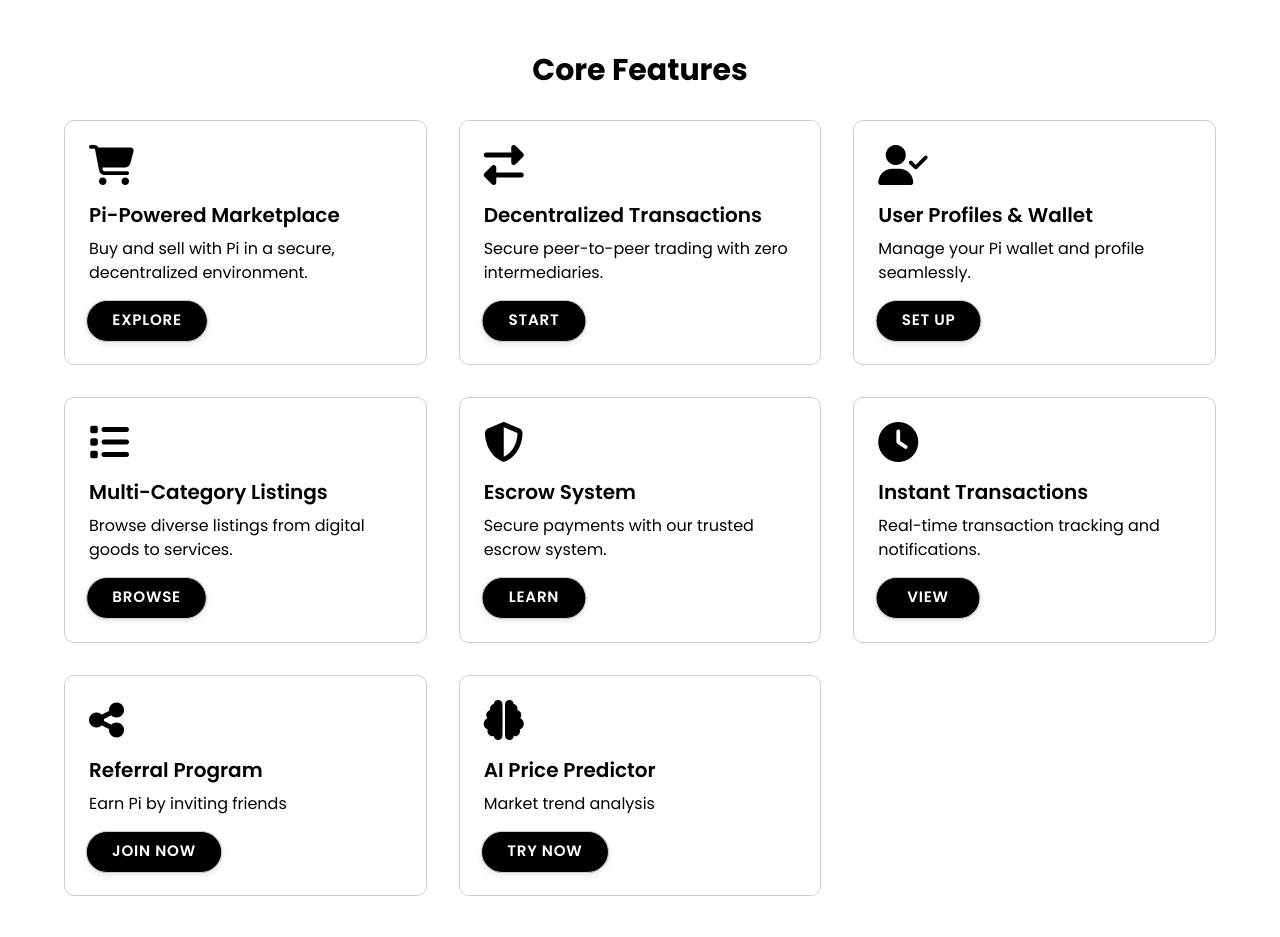
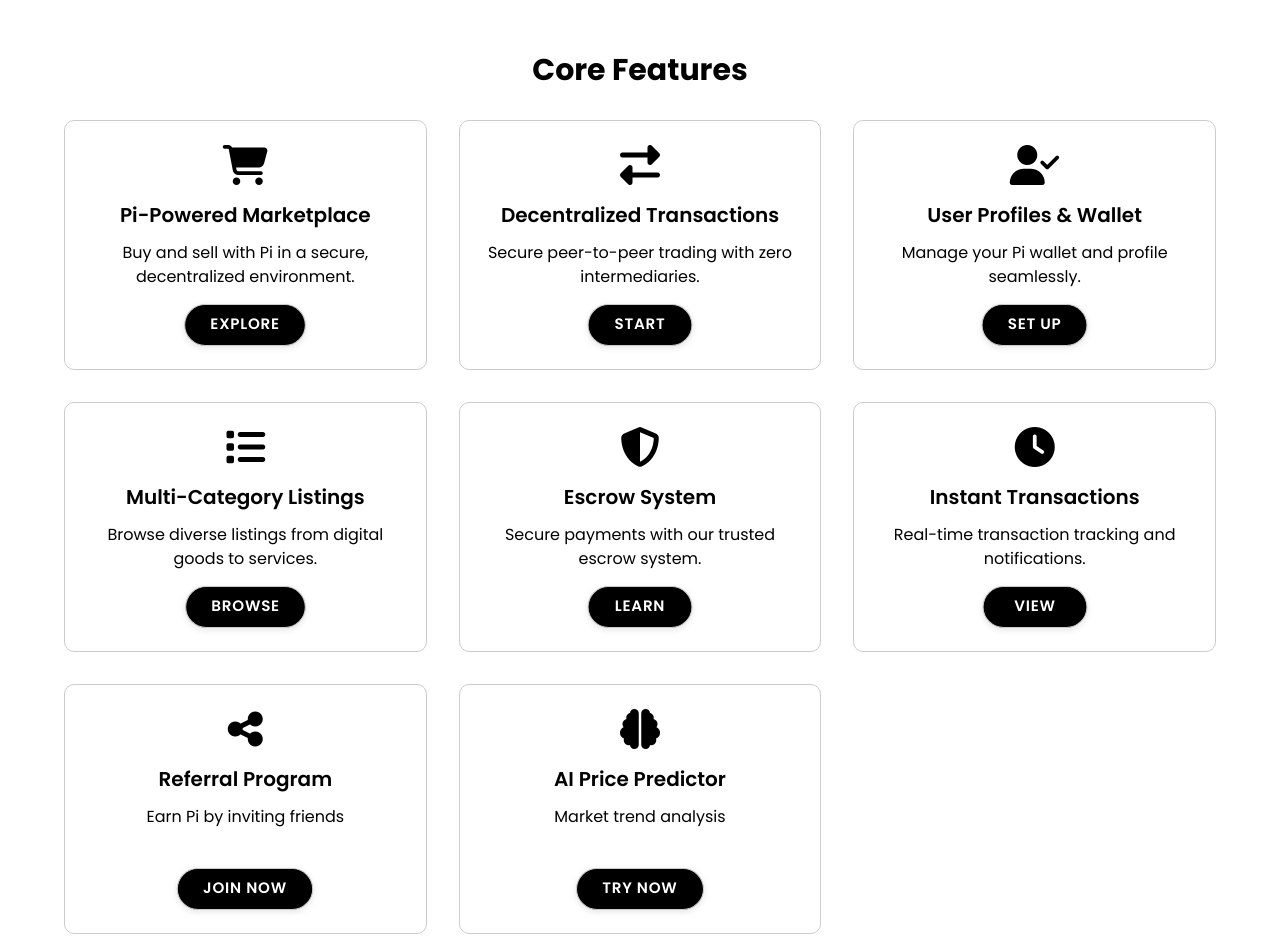
Before and after one commit to TruthWebDev1/test, a plain HTML site: page index.html in a window 1280 px wide. Shown: the part 2520-3457 px from the top of the page. Drawn offline with nearby package versions, Linux system fonts and the light colour scheme; animation ran at ten frames a second; a script that the page names is missing.

Commit message:
Update index.html

```diff
--- a/index.html
+++ b/index.html
@@ -339,11 +339,42 @@
         padding: 1.5rem;
         transition: transform 0.3s ease, box-shadow 0.3s ease;
         animation: slideInCard 0.5s ease-out forwards;
+        display: flex;
+        flex-direction: column;
+        align-items: center;
+        justify-content: space-between;
+        text-align: center;
+        min-height: 250px;
       }
-      .card:hover { transform: translateY(-10px) rotate(2deg); box-shadow: 0 8px 15px rgba(0, 0, 0, 0.3); }
+      .card:hover {
+        transform: translateY(-10px) rotate(2deg);
+        box-shadow: 0 8px 15px rgba(0, 0, 0, 0.3);
+      }
+      .card i {
+        font-size: 2.5rem;
+        margin-bottom: 1rem;
+        color: var(--primary-color);
+        transition: transform 0.3s ease;
+      }
+      .card:hover i {
+        transform: scale(1.1);
+      }
+      .card h3 {
+        font-size: 1.25rem;
+        font-weight: 600;
+        margin-bottom: 0.75rem;
+      }
+      .card p {
+        font-size: 1rem;
+        margin-bottom: 1rem;
+        flex-grow: 1;
+      }
+      .card .btn {
+        margin-top: auto;
+        width: auto;
+        padding: 0.5rem 1.5rem;
+      }
       @keyframes slideInCard { from { opacity: 0; transform: translateY(20px); } to { opacity: 1; transform: translateY(0); } }
-      .card i { font-size: 2.5rem; margin-bottom: 1rem; color: var(--primary-color); transition: transform 0.3s ease; }
-      .card:hover i { transform: scale(1.1); }
       .feed-container { max-width: 600px; margin: 0 auto; }
       .feed-item { padding: 1rem; border-bottom: 1px solid var(--highlight-color); transition: background 0.2s ease, transform 0.3s ease; }
       .feed-item:hover { background: rgba(204, 204, 204, 0.1); transform: scale(1.01); }
@@ -762,7 +793,7 @@
                 <div class="card"><i class="fas fa-users"></i><h3 class="text-xl font-semibold mb-2">Community Update</h3><p>New forum features.</p><a href="community.html#update" class="btn">Read</a></div>
             </div>
         </section>
- <section id="pitrack" class="py-16 px-4 bg-[var(--primary-color)] text-[var(--text-color)]">
+        <section id="pitrack" class="py-16 px-4 bg-[var(--primary-color)] text-[var(--text-color)]">
             <h2 class="section-title text-3xl font-bold text-center mb-8">Pi Track</h2>
             <div class="grid grid-cols-1 sm:grid-cols-2 lg:grid-cols-3 gap-8 max-w-6xl mx-auto">
                 <div class="card bg-[var(--secondary-color)] text-[var(--primary-color)]"><i class="fas fa-chart-bar"></i><h3 class="text-xl font-semibold mb-2">Track Your Pi</h3><p>Monitor wallet activity.</p><a href="pitrack.html#wallet" class="btn">View</a></div>
@@ -770,7 +801,6 @@
                 <div class="card bg-[var(--secondary-color)] text-[var(--primary-color)]"><i class="fas fa-tachometer-alt"></i><h3 class="text-xl font-semibold mb-2">Ecosystem Metrics</h3><p>Pi usage trends.</p><a href="pitrack.html#metrics" class="btn">Stats</a></div>
             </div>
         </section>
-
         <section id="pitrade" class="py-16 px-4">
             <h2 class="section-title text-3xl font-bold text-center mb-8">Pi Trade</h2>
             <div class="grid grid-cols-1 sm:grid-cols-2 lg:grid-cols-3 gap-8 max-w-6xl mx-auto">
@@ -779,7 +809,6 @@
                 <div class="card"><i class="fas fa-exchange-alt"></i><h3 class="text-xl font-semibold mb-2">Trade Dashboard</h3><p>Manage trades.</p><a href="pitrade.html#dashboard" class="btn">Open</a></div>
             </div>
         </section>
-
         <section id="referral-program" class="py-16 px-4">
             <h2 class="section-title text-3xl font-bold text-center mb-8">Referral Program</h2>
             <div class="grid grid-cols-1 sm:grid-cols-2 lg:grid-cols-3 gap-8 max-w-6xl mx-auto">
@@ -788,7 +817,6 @@
                 <div class="card"><i class="fas fa-share-alt"></i><h3 class="text-xl font-semibold mb-2">Share Easily</h3><p>Use your unique link to invite.</p><a href="referral-program.html#share" class="btn">Get Link</a></div>
             </div>
         </section>
-
         <section id="content" class="py-16 px-4 bg-[var(--primary-color)] text-[var(--text-color)]">
             <h2 class="section-title text-3xl font-bold text-center mb-8">Content</h2>
             <div class="grid grid-cols-1 sm:grid-cols-2 gap-8 max-w-6xl mx-auto">
@@ -796,32 +824,14 @@
                 <div class="card bg-[var(--secondary-color)] text-[var(--primary-color)]"><i class="fas fa-newspaper"></i><h3 class="text-xl font-semibold mb-2">Latest News</h3><p>Fresh Pi updates.</p><a href="truthweb-news.html" class="btn">Read</a></div>
             </div>
         </section>
-
-         <!-- New TruthWeb Stream Section -->
         <section id="truthweb-stream" class="py-16 px-4">
             <h2 class="section-title text-3xl font-bold text-center mb-8">TruthWeb Stream</h2>
             <div class="grid grid-cols-1 sm:grid-cols-2 lg:grid-cols-3 gap-8 max-w-6xl mx-auto">
-                <div class="card">
-                    <i class="fas fa-video"></i>
-                    <h3 class="text-xl font-semibold mb-2">Live Streaming</h3>
-                    <p>Go live and share your content with Pioneers worldwide.</p>
-                    <a href="stream.html" class="btn">Start Streaming</a>
-                </div>
-                <div class="card">
-                    <i class="fas fa-gift"></i>
-                    <h3 class="text-xl font-semibold mb-2">Sticker Support</h3>
-                    <p>Earn Pi from followers buying and sending stickers.</p>
-                    <a href="streamstickers.html" class="btn">Learn More</a>
-                </div>
-                <div class="card">
-                    <i class="fas fa-coins"></i>
-                    <h3 class="text-xl font-semibold mb-2">Monetize</h3>
-                    <p>Convert sticker purchases into Pi tokens instantly.</p>
-                    <a href="streammonetize.html" class="btn">Get Started</a>
-                </div>
+                <div class="card"><i class="fas fa-video"></i><h3 class="text-xl font-semibold mb-2">Live Streaming</h3><p>Go live and share your content with Pioneers worldwide.</p><a href="stream.html" class="btn">Start Streaming</a></div>
+                <div class="card"><i class="fas fa-gift"></i><h3 class="text-xl font-semibold mb-2">Sticker Support</h3><p>Earn Pi from followers buying and sending stickers.</p><a href="streamstickers.html" class="btn">Learn More</a></div>
+                <div class="card"><i class="fas fa-coins"></i><h3 class="text-xl font-semibold mb-2">Monetize</h3><p>Convert sticker purchases into Pi tokens instantly.</p><a href="streammonetize.html" class="btn">Get Started</a></div>
             </div>
         </section>
-
         <section id="coming-soon" class="py-16 px-4">
             <h2 class="section-title text-3xl font-bold text-center mb-8">Coming Soon</h2>
             <div class="grid grid-cols-1 sm:grid-cols-2 lg:grid-cols-4 gap-8 max-w-6xl mx-auto">
@@ -830,10 +840,8 @@
                 <div class="card"><i class="fas fa-gavel"></i><h3 class="text-xl font-semibold mb-2">Dispute Resolution</h3><p>Community-driven.</p><a href="future.html#disputes" class="btn">Update</a></div>
                 <div class="card"><i class="fas fa-coins"></i><h3 class="text-xl font-semibold mb-2">Pi Staking</h3><p>Earn rewards.</p><a href="future.html#staking" class="btn">Update</a></div>
             </div>
-             </section>
-
-
-        <section class="py-16 px-4 bg-[var(--primary-color)] text-[var(--text-color)]">
+        </section>
+   <section class="py-16 px-4 bg-[var(--primary-color)] text-[var(--text-color)]">
             <h2 class="section-title text-3xl font-bold text-center mb-8">Join the TruthWeb Movement</h2>
             <div class="max-w-4xl mx-auto text-center">
                 <p class="text-lg mb-6 md:text-xl">Be part of a global revolution in decentralized finance and community-driven innovation. Sign up today and start exploring TruthWeb!</p>
```
